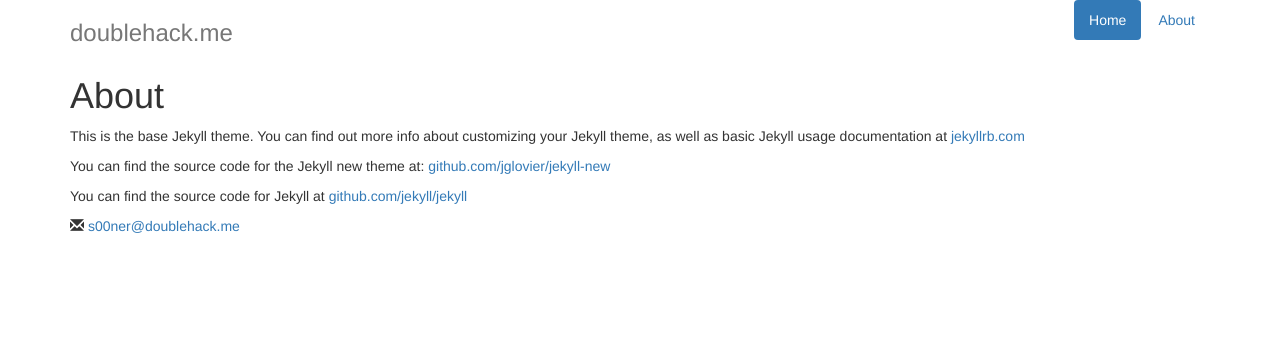
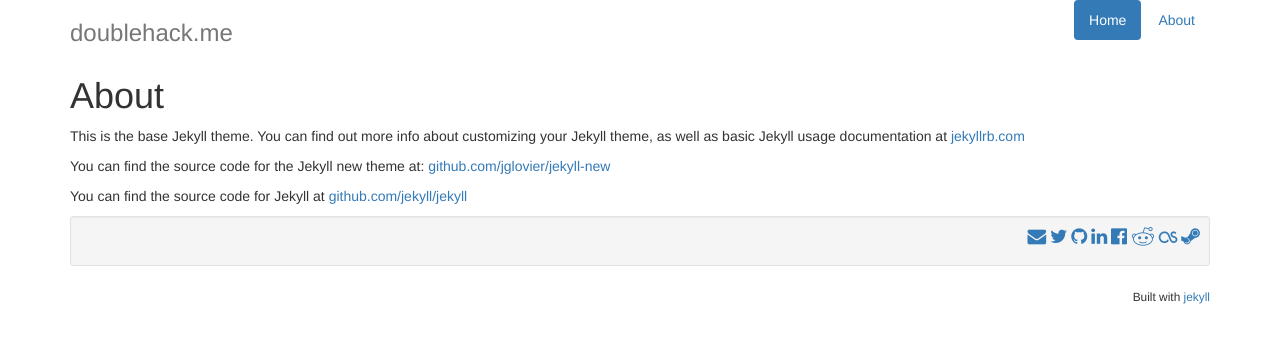
Before and after one commit to s00ner/doublehack.me, a Jekyll site: the page built from about.md, in a window 1280 px wide. Shown: the top 343 px of the page. Built offline with Jekyll 4.4.1, drawn with Linux system fonts in a browser that asks for light colours; nearby versions of some CDN libraries.

Commit message:
added social media links

```diff
--- a/_includes/footer.html
+++ b/_includes/footer.html
@@ -1,4 +1,16 @@
 <footer class="footer">
-  <span class="glyphicon glyphicon-envelope" aria-hidden="true"></span> <a href="mailto:{{ site.email }}">{{ site.email }}</a>
+  <div class="well well-sm">
+    <p class="text-right">
+      <a href="mailto:{{ site.email }}"><i class="fa fa-envelope fa-lg"></i></a>
+      <a href="https://twitter.com/{{ site.twitter_username }}"><i class="fa fa-twitter fa-lg"></i></a>
+      <a href="https://github.com/{{ site.github_username }}"><i class="fa fa-github fa-lg"></i></a>
+      <a href="https://linkedin.com/in/{{ site.linkedin_username }}"><i class="fa fa-linkedin fa-lg"></i></a>
+      <a href="https://facebook.com/{{ site.facebook_username }}"><i class="fa fa-facebook-official fa-lg"></i></a>
+      <a href="https://reddit.com/u/{{ site.reddit_username }}"><i class="fa fa-reddit fa-lg"></i></a>
+      <a href="http://last.fm/user/{{ site.lastfm_username }}"><i class="fa fa-lastfm fa-lg"></i></a>
+      <a href="http://steamcommunity.com/id/{{ site.steam_username }}"><i class="fa fa-steam fa-lg"></i></a>
+    </p>
+  </div>
+  <p class="text-right"><small>Built with <a href="http://jekyllrb.com/">jekyll</a></small></p>
 </footer>
 </div>
```
